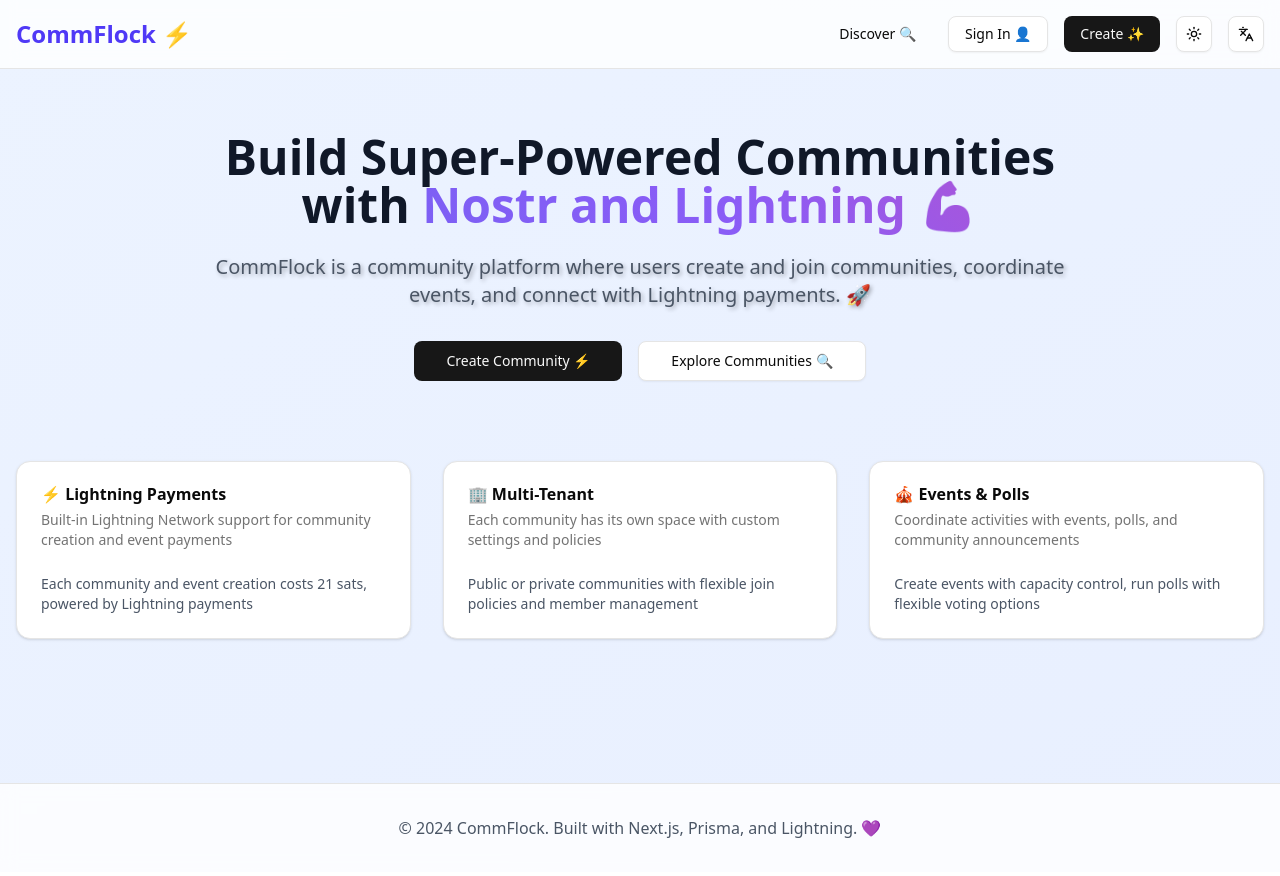
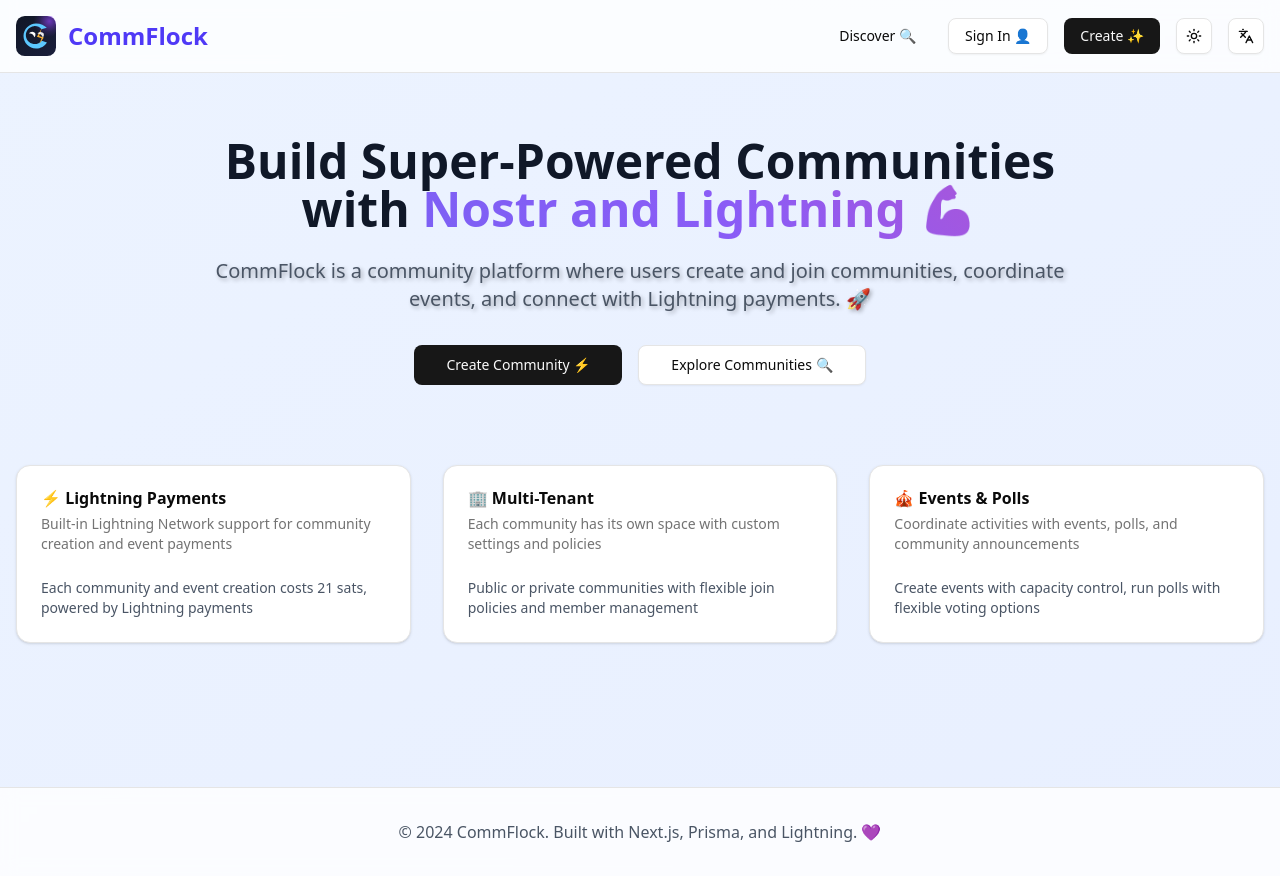
Before and after one commit to NodeDiver/CommFlock, a Next.js app: page /en in a window 1280 px wide. Built offline with nearby package versions, Linux system fonts and the light colour scheme.

Commit message:
Add community routing redirect from /slug to /en/slug

```diff
--- a/prisma/seed.ts
+++ b/prisma/seed.ts
@@ -112,7 +112,7 @@
   console.log('Database seeded successfully!')
   console.log('Demo user:', demoUser.username)
   console.log('Demo community:', demoCommunity.slug)
-  console.log('Visit: http://localhost:3000/demo-community')
+  console.log('Visit: http://localhost:3000/es/demo-community or http://localhost:3000/en/demo-community')
 }
 
 main()
--- a/src/app/[locale]/(public)/page.tsx
+++ b/src/app/[locale]/(public)/page.tsx
@@ -22,9 +22,14 @@
       {/* Header */}
       <header className="border-b bg-white/80 dark:bg-gray-900/80 backdrop-blur-sm animate-fade-in-down">
         <div className="container mx-auto px-4 py-4 flex items-center justify-between">
-          <div className="flex items-center space-x-2">
-            <h1 className="text-2xl font-bold text-indigo-600 dark:text-indigo-400 hover-scale animate-bounce delay-200">
-              CommFlock ⚡
+          <div className="flex items-center space-x-3">
+            <img
+              src="/logo.svg"
+              alt="CommFlock"
+              className="h-10 w-10 hover-scale animate-bounce delay-200"
+            />
+            <h1 className="text-2xl font-bold text-indigo-600 dark:text-indigo-400 hover-scale">
+              CommFlock
             </h1>
           </div>
               <nav className="flex items-center space-x-4">
--- a/src/app/[locale]/discover/page.tsx
+++ b/src/app/[locale]/discover/page.tsx
@@ -1,7 +1,7 @@
 'use client'
 
 import { useState, useEffect } from 'react'
-import { useTranslations } from 'next-intl'
+import { useTranslations, useLocale } from 'next-intl'
 import { useSession } from 'next-auth/react'
 import { Button } from '@/components/ui/button'
 import { Input } from '@/components/ui/input'
@@ -31,6 +31,7 @@
   const [isLoading, setIsLoading] = useState(true)
   const { data: session } = useSession()
   const t = useTranslations()
+  const locale = useLocale()
 
   useEffect(() => {
     fetchCommunities()
@@ -125,7 +126,7 @@
                   </Badge>
                 </div>
                 <div className="mt-4">
-                  <Link href={`/${community.slug}`}>
+                  <Link href={`/${locale}/${community.slug}`}>
                     <Button className="w-full">View Community</Button>
                   </Link>
                 </div>
@@ -138,7 +139,7 @@
           <div className="text-center py-12">
             <p className="text-gray-500 mb-4">No communities found</p>
             {session && (
-              <Link href="/create">
+              <Link href={`/${locale}/create`}>
                 <Button>Create First Community</Button>
               </Link>
             )}
--- a/src/app/layout.tsx
+++ b/src/app/layout.tsx
@@ -15,6 +15,11 @@
 export const metadata: Metadata = {
   title: "CommFlock - Community Platform",
   description: "A community/groups platform with Lightning payments and multi-tenant support",
+  icons: {
+    icon: '/logo.svg',
+    shortcut: '/logo.svg',
+    apple: '/logo.svg',
+  },
 };
 
 export default function RootLayout({
--- a/src/middleware.ts
+++ b/src/middleware.ts
@@ -1,12 +1,45 @@
 import createMiddleware from 'next-intl/middleware'
+import { NextRequest, NextResponse } from 'next/server'
 
-export default createMiddleware({
+const intlMiddleware = createMiddleware({
   locales: ['en', 'es'],
   defaultLocale: 'es',
   localePrefix: 'always' // fuerza /en y /es
 })
 
-// Importante: incluir la raíz y todo lo demás
+export default function middleware(request: NextRequest) {
+  const { pathname } = request.nextUrl
+
+  // Check if the path looks like a community slug (not starting with /en or /es)
+  // and not an API route or static file
+  if (
+    pathname.startsWith('/') &&
+    !pathname.startsWith('/en/') &&
+    !pathname.startsWith('/es/') &&
+    !pathname.startsWith('/api/') &&
+    !pathname.startsWith('/_next/') &&
+    !pathname.startsWith('/favicon') &&
+    !pathname.includes('.') &&
+    pathname !== '/' &&
+    pathname.length > 1
+  ) {
+    // Redirect to English version by default
+    const url = request.nextUrl.clone()
+    url.pathname = `/en${pathname}`
+    return NextResponse.redirect(url)
+  }
+
+  // Use the default intl middleware for other routes
+  return intlMiddleware(request)
+}
+
 export const config = {
-  matcher: ['/', '/(en|es)/:path*']
+  matcher: [
+    // Match all paths except:
+    // - API routes
+    // - _next/static (static files)
+    // - _next/image (image optimization files)
+    // - favicon.ico (favicon file)
+    '/((?!api|_next/static|_next/image|favicon.ico).*)',
+  ]
 }
```
Also changed, not shown: public/logo.svg (added).
